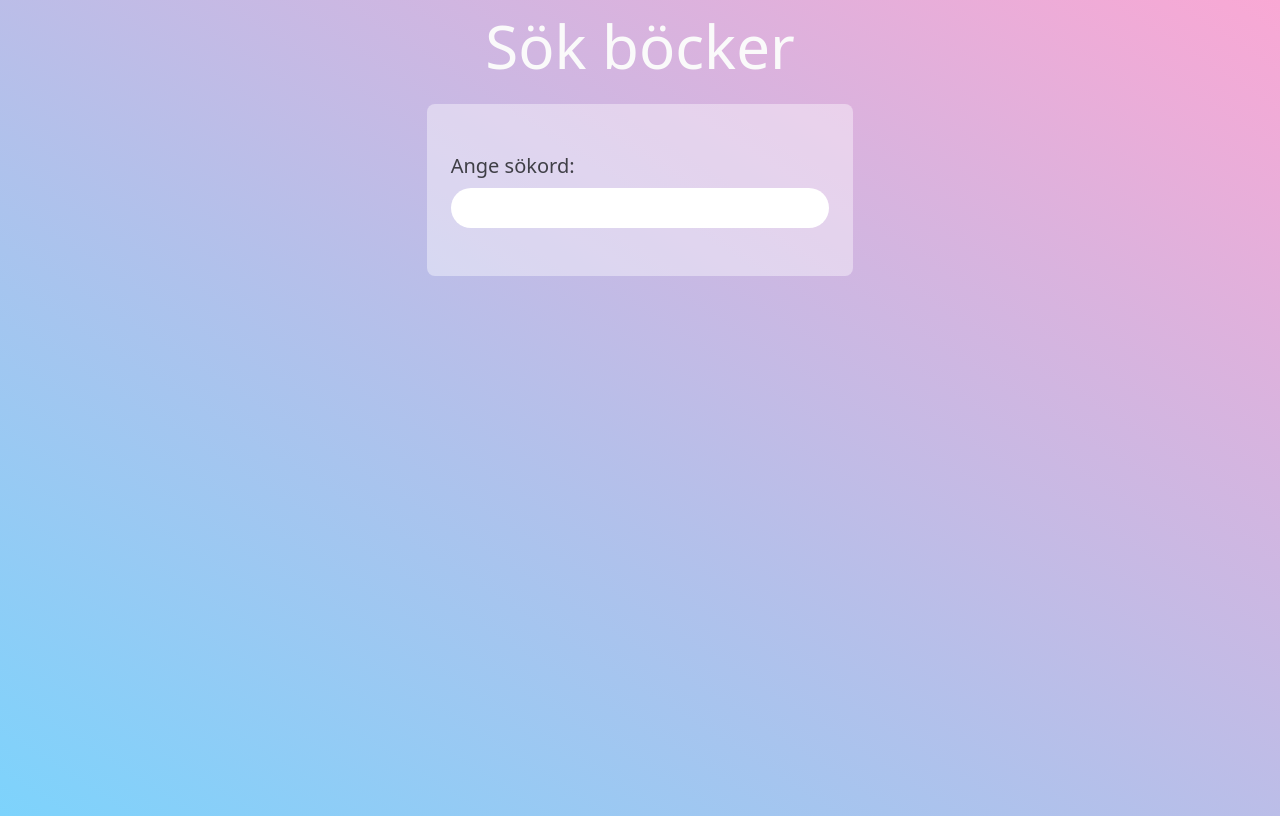
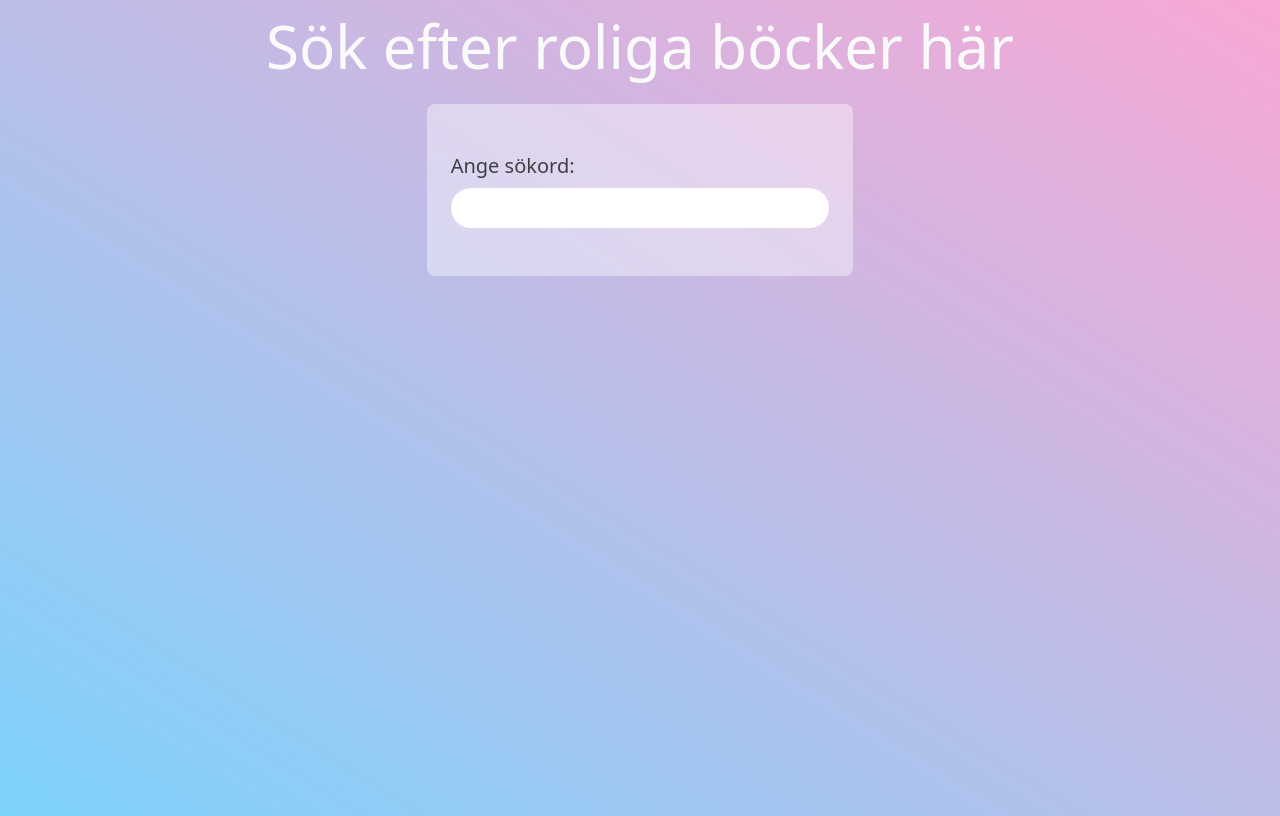
Before and after one commit to h21lierk/GIK2F8, a plain HTML site: page index.html in a window 1280 px wide. Drawn offline with nearby package versions, Linux system fonts and the light colour scheme.

Commit message:
Ändrade texten

```diff
--- a/index.html
+++ b/index.html
@@ -8,7 +8,7 @@
     <title>GIK2F8 - Sökfunktion</title>
 </head>
 <body class="bg-gradient-to-tr from-sky-300 to-pink-300 h-screen">
-    <h1 class="text-6xl text-neutral-50 text-center mt-4 mb-7">Sök böcker</h1>
+    <h1 class="text-6xl text-neutral-50 text-center mt-4 mb-7">Sök efter roliga böcker här</h1>
     <main class="bg-white/40 py-12 px-6 w-full md:w-1/3 mx-auto rounded-lg flex justify-center align-center flex-col gap-2">
       <label class="text-zinc-700 text-xl block" for="searchField">Ange sökord:</label>
       <input class="rounded-full p-2" id="searchField" type="text" />
```
